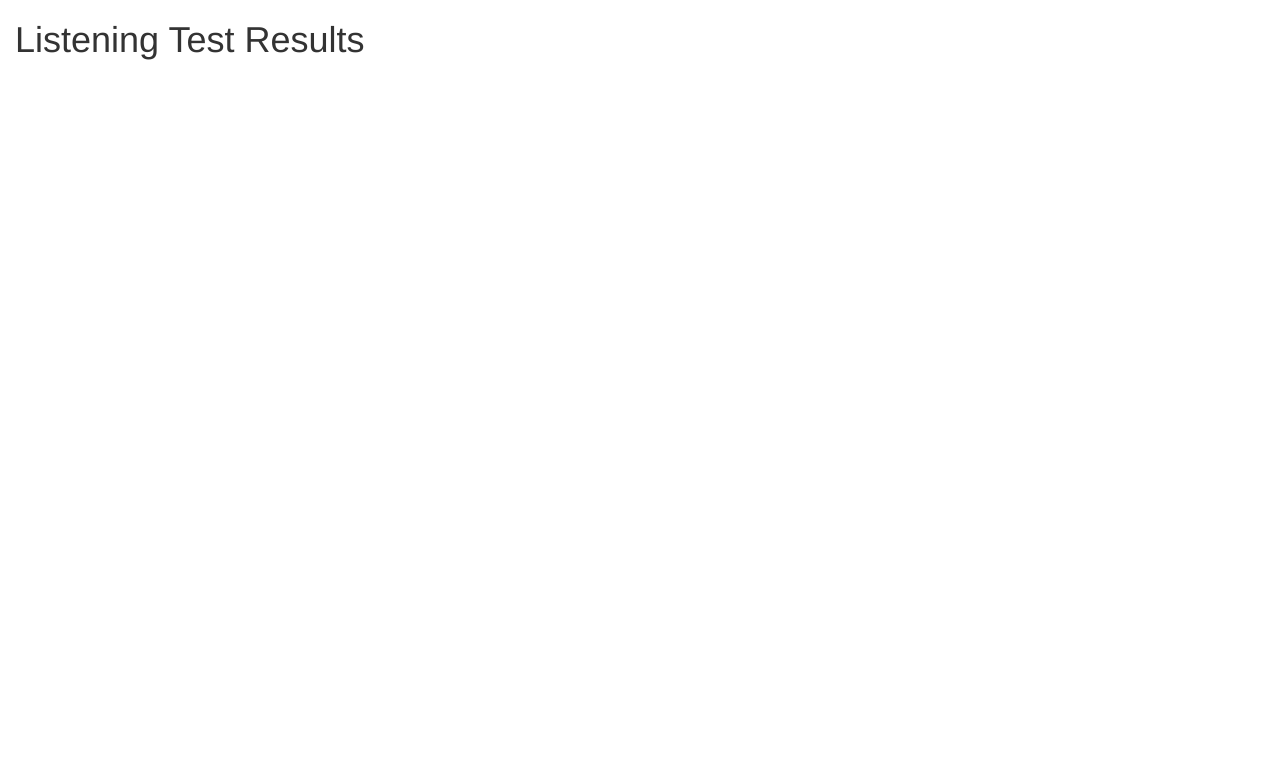
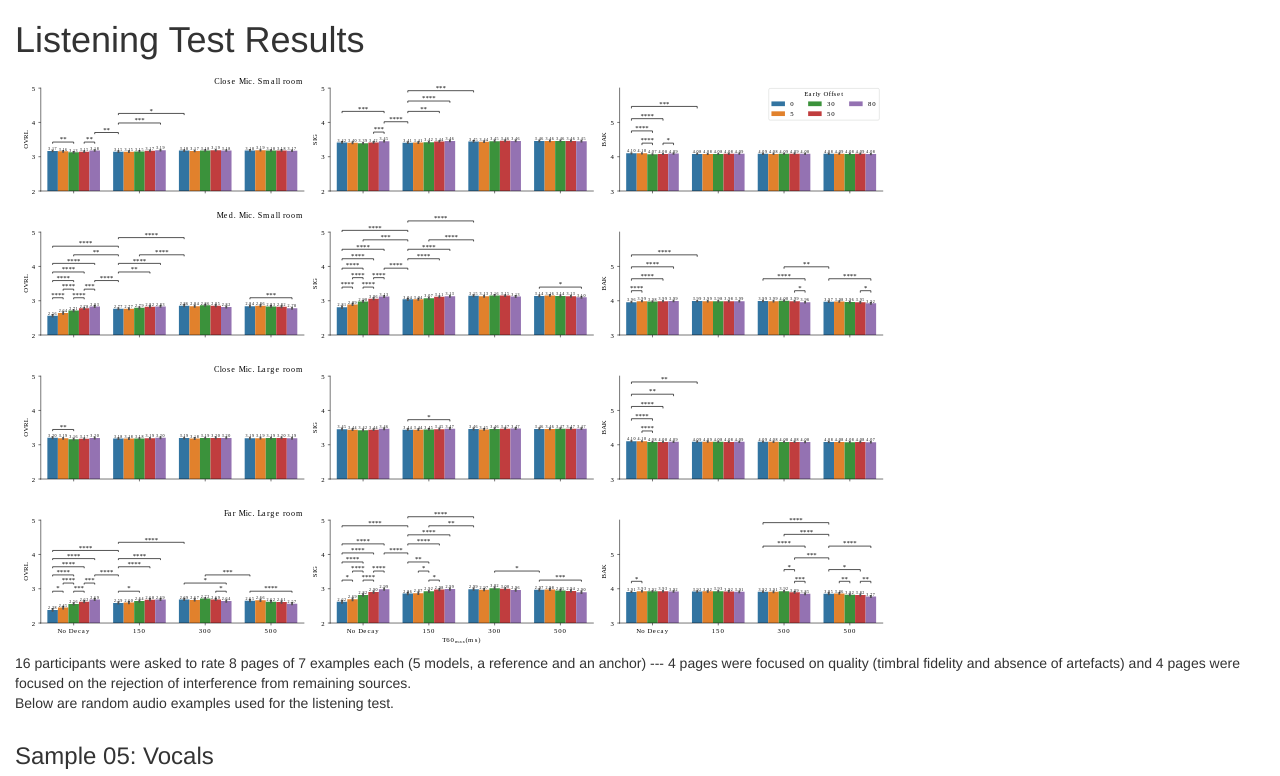
Before and after one commit to satvik-venk/dereverb, a plain HTML site: page index.html in a window 1280 px wide. Shown: the top 776 px of the page. Drawn offline with nearby package versions, Linux system fonts and the light colour scheme.

Commit message:
change to svg

```diff
--- a/index.html
+++ b/index.html
@@ -10,7 +10,10 @@
   <body>
 	<div class="container-fluid">
     <h1>Listening Test Results</h1>
-	  <embed src="supplementary_material.pdf" width="800px" height="2100px" />
+	<figure>
+	  <img src="supplementary_material.svg" class="img-fluid" alt="Box plot from listening test." width="70%">
+	  <figcaption>16 participants were asked to rate 8 pages of 7 examples each (5 models, a reference and an anchor) --- 4 pages were focused on quality (timbral fidelity and absence of artefacts) and 4 pages were focused on the rejection of interference from remaining sources.</figcaption>
+	</figure>
 	<p>Below are random audio examples used for the listening test.</p>
 	</div>
 
```
Also changed, not shown: supplementary_material.svg (added).
